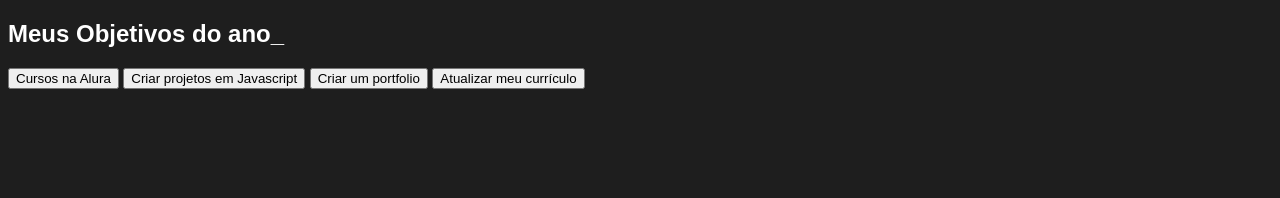
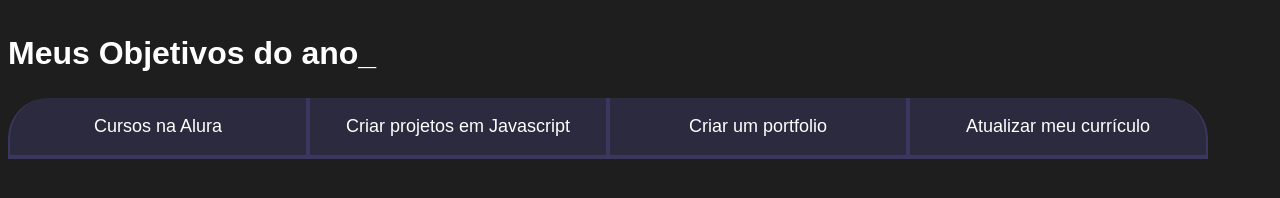
Before and after one commit to MilenaLuiza/Milena, a plain HTML site: page index.html in a window 1280 px wide. Drawn offline with Linux system fonts and the light colour scheme.

Commit message:
Update style.css

```diff
--- a/style.css
+++ b/style.css
@@ -12,3 +12,87 @@
         color: var(--branco);
         font-family: 'Chakra Petch', sans-serif;
     }
+    .conteudo-principal{
+         display: flex;
+        flex-direction:column;
+        justify-content:center;
+        align-intens:center;
+        max-width: 1200px;
+        width: 100%;
+        mar
+        @import url('https://fonts.googleapis.com/css2?family=Chakra+Petch:wght@400;700&display=swap');
+
+:root {
+    --cor-de-fundo: #1E1E1E;
+    --verde: #6FFF57;
+    --branco: #FFFFFF;
+    --botao-ativo: #3A375E;
+    --botao-inativo: rgba(58, 55, 94, 0.5);
+    --texto-fundo: rgba(58, 55, 94, 0.3);
+}
+
+body {
+    background-color: var(--cor-de-fundo);
+    color: var(--branco);
+    font-family: 'Chakra Petch', sans-serif;
+}
+
+
+.conteudo-principal {
+    display: flex;
+    flex-direction: column;
+    justify-content: center;
+    align-items: center;
+    max-width: 1200px;
+    width: 100%;
+    margin: 0 auto;
+}
+
+.titulo-principal {
+    text-align: left;
+    width: 100%;
+    font-size: 32px;
+}
+
+.titulo-principal span {
+    color: var(--verde);
+}
+
+.botao {
+    font-family: "Crakra Petch", sans-serif;
+    background-color: var(--botao-inativo);
+    color: var(--branco);
+    display: flex;
+    justify-content: center;
+    padding: 1em;
+    font-size: 18px;
+    align-items: center;
+    width: 100%;
+    border-bottom: 4px solid var(--botao-ativo);
+    border-left: 2px solid var(--botao-ativo);
+    border-right: 2px solid var(--botao-ativo);
+    border-top: none;
+}
+
+.botao:first-child {
+    border-radius: 40px 40px 0 0;
+}
+
+.botoes {
+    display: block;
+}
+
+
+@media screen and (min-width: 768px) {
+    .botoes {
+        display: flex;
+    }
+
+    .botao:first-child {
+        border-radius: 40px 0 0 0;
+    }
+
+    .botao:last-child {
+        border-radius: 0 40px 0 0;
+    }
+}
```
